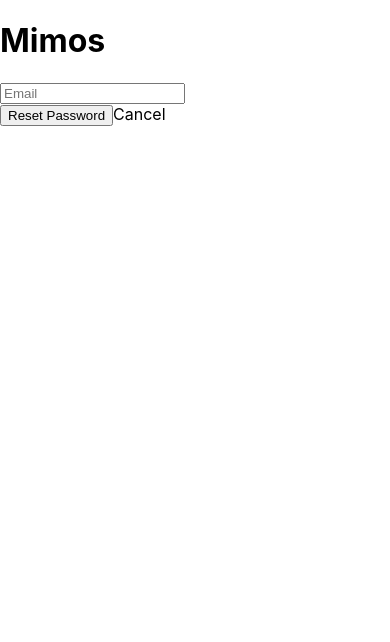
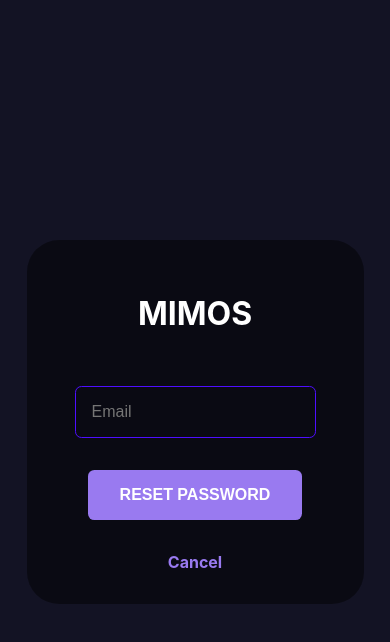
Before and after one commit to davidkaggulire/mimos, a Next.js app: page /passwordReset in a window 390 px wide. Shown: the top 642 px of the page. Built offline with nearby package versions, Linux system fonts and the light colour scheme; no server answers.

Commit message:
password form

```diff
--- a/components/auth/ResetPassword.module.css
+++ b/components/auth/ResetPassword.module.css
@@ -1,108 +1,94 @@
-.form_section {
-  margin: 8rem auto;
-  text-align: center;
+.form_div {
+  height: 100vh;
+  width: 100vw;
+  display: flex;
+  flex-direction: column;
+  justify-content: center;
+  gap: 1rem;
+  align-items: center;
+  background-color: #131324;
 }
 
-.resetform {
-  margin: auto;
-  border: 1px solid #ccc;
-  border-radius: 1rem;
-  width: 30%;
+.brand {
+  display: flex;
+  align-items: center;
+  gap: 1rem;
+  justify-content: center;
 }
 
-.control {
-  margin: 3rem;
-  padding: 0.5rem;
-  font-size: 1.6rem;
+.app_heading {
+  color: white;
+  text-transform: uppercase;
 }
 
-.control label {
-  display: block;
-  text-align: center;
+.form {
+  display: flex;
+  flex-direction: column;
+  gap: 2rem;
+  background-color: #00000076;
+  border-radius: 2rem;
+  padding: 3rem 5rem;
 }
 
-.control input {
-  width: 50%;
-  padding: 0.5rem;
-  border: 1px solid #ccc;
-  border-radius: 0.5rem;
+.input {
+  background-color: transparent !important;
+  padding: 1rem;
+  border: 0.1rem solid #4e0eff;
+  border-radius: 0.4rem;
+  color: white;
+  width: 100%;
+  font-size: 1rem;
 }
 
-/* .actions{
-    display: flex;
-    flex-direction: row;
-    justify-content: space-between;
-} */
-
-.actions button {
-  color: black;
-  width: 30%;
-  margin-bottom: 1.4rem;
-  padding: 0.5rem;
-  border: 0;
-  border-radius: 0.5rem;
-  font-size: 1.6rem;
+.input:focus {
+  border: 0.1rem solid #997af0;
+  outline: none;
 }
 
-.actions button:hover {
+.button {
+  background-color: #997af0;
   color: white;
-  background-color: blueviolet;
+  padding: 1rem 2rem;
+  border: none;
+  font-weight: bold;
+  cursor: pointer;
+  border-radius: 0.4rem;
+  text-transform: uppercase;
+  font-size: 1rem;
+  transition: 0.5s ease-in-out;
 }
 
-.actions a {
-  color: black;
-  width: 50%;
-  margin-left: 4rem;
-  margin-bottom: 1.4rem;
-  padding: 0.5rem;
-  border: 0;
-  border-radius: 0.5rem;
-  font-size: 1.6rem;
+.button:hover {
+  background-color: #4e0eff;
 }
 
-.actions a:hover {
-  color: red;
-  text-decoration: solid;
+.switch {
+  color: white;
+  text-transform: uppercase;
 }
 
-@media screen and (max-width: 1000px) {
-  .resetform {
-    width: 60%;
+.switch a {
+  color: #997af0;
+  text-decoration: none;
+  font-weight: bold;
+  text-transform: none;
+}
+
+.button__holder{
+  display: flex;
+  gap: 2rem;
+  align-items: center;
+}
+
+@media screen and (min-width: 360px) and (max-width: 480px) {
+  .form {
+    padding: 2rem 3rem;
+  }
+
+  .button__holder{
+    display: flex;
+    flex-direction: column;
+    gap: 2rem;
+    align-items: center;
   }
 }
-
-@media screen and (max-width: 770px) {
-  .resetform {
-    width: 70%;
-  }
-  .control input {
-    width: 100%;
-    padding: 0.5rem;
-    border: 1px solid #ccc;
-    border-radius: 0.5rem;
-  }
-}
-
-@media screen and (max-width: 500px) {
-  .resetform {
-    width: 90%;
-  }
-}
-
-@media screen and (max-width: 350px) {
-  .resetform {
-    width: 95%;
-  }
-
-  .heading {
-    font-size: 1.55rem;
-  }
-
-  .control {
-    font-size: 1.5rem;
-  }
-
-  .actions button {
-    font-size: 1.5rem;
-  }
-}
```
